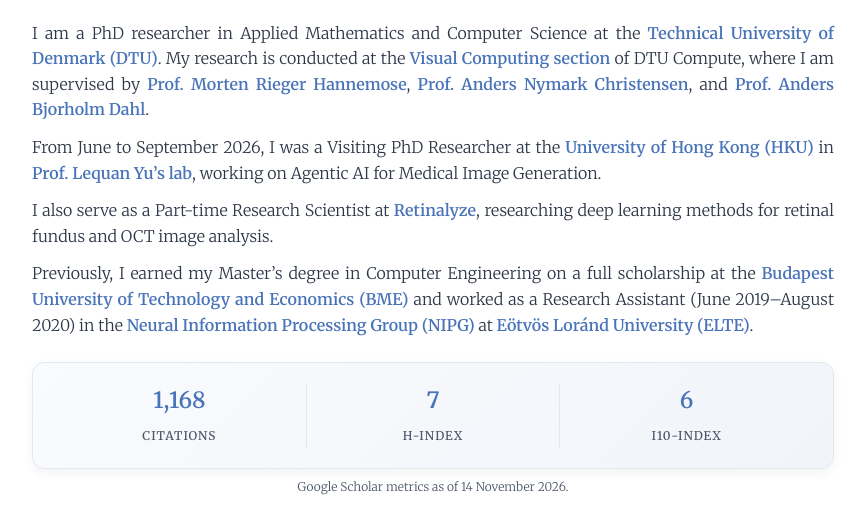
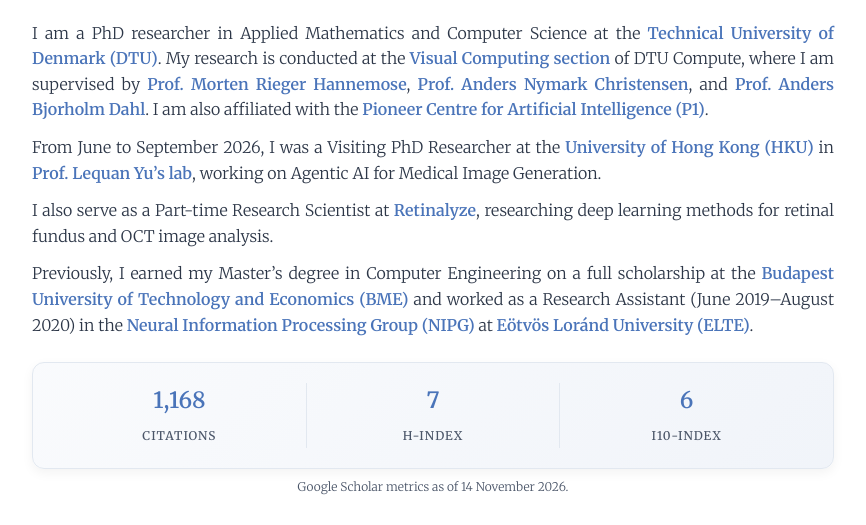
Before and after one commit to clguo/clguo.github.io, a plain HTML site: page index.html in a window 1280 px wide. Shown: the part 202-727 px from the top of the page, without its empty margins (207-1073 px from the left). Drawn offline with Linux system fonts and the light colour scheme.

Commit message:
Mention Pioneer Centre for AI affiliation in bio

```diff
--- a/index.html
+++ b/index.html
@@ -98,7 +98,7 @@
 
     <main>
         <section id="about">
-            <p>I am a PhD researcher in Applied Mathematics and Computer Science at the <strong><a href="https://www.dtu.dk/" target="_blank">Technical University of Denmark (DTU)</a></strong>. My research is conducted at the <strong><a href="https://www.compute.dtu.dk/sections/viscom" target="_blank">Visual Computing section</a></strong> of DTU Compute, where I am supervised by <strong><a href="https://mortenhannemose.github.io/" target="_blank">Prof. Morten Rieger Hannemose</a></strong>, <strong><a href="https://scholar.google.com/citations?user=bkWG4OYAAAAJ&hl=da" target="_blank">Prof. Anders Nymark Christensen</a></strong>, and <strong><a href="https://scholar.google.com/citations?user=WsgfNRMAAAAJ&hl=da" target="_blank">Prof. Anders Bjorholm Dahl</a></strong>.</p>
+            <p>I am a PhD researcher in Applied Mathematics and Computer Science at the <strong><a href="https://www.dtu.dk/" target="_blank">Technical University of Denmark (DTU)</a></strong>. My research is conducted at the <strong><a href="https://www.compute.dtu.dk/sections/viscom" target="_blank">Visual Computing section</a></strong> of DTU Compute, where I am supervised by <strong><a href="https://mortenhannemose.github.io/" target="_blank">Prof. Morten Rieger Hannemose</a></strong>, <strong><a href="https://scholar.google.com/citations?user=bkWG4OYAAAAJ&hl=da" target="_blank">Prof. Anders Nymark Christensen</a></strong>, and <strong><a href="https://scholar.google.com/citations?user=WsgfNRMAAAAJ&hl=da" target="_blank">Prof. Anders Bjorholm Dahl</a></strong>. I am also affiliated with the <strong><a href="https://www.aicentre.dk/people/changlu-guo" target="_blank" rel="noopener">Pioneer Centre for Artificial Intelligence (P1)</a></strong>.</p>
 
             <p>From June to September 2026, I was a Visiting PhD Researcher at the <strong><a href="https://www.hku.hk/" target="_blank">University of Hong Kong (HKU)</a></strong> in <strong><a href="https://yulequan.github.io/" target="_blank">Prof. Lequan Yu’s lab</a></strong>, working on Agentic AI for Medical Image Generation.</p>
 
```
